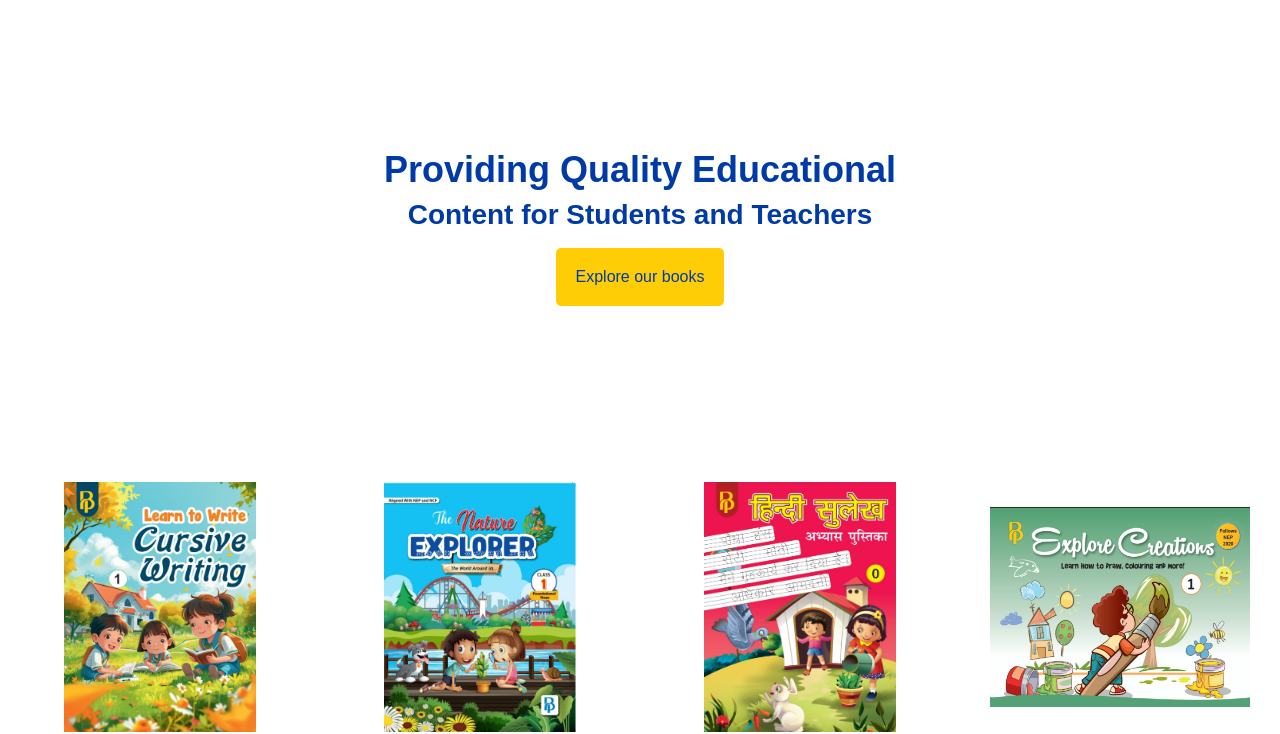
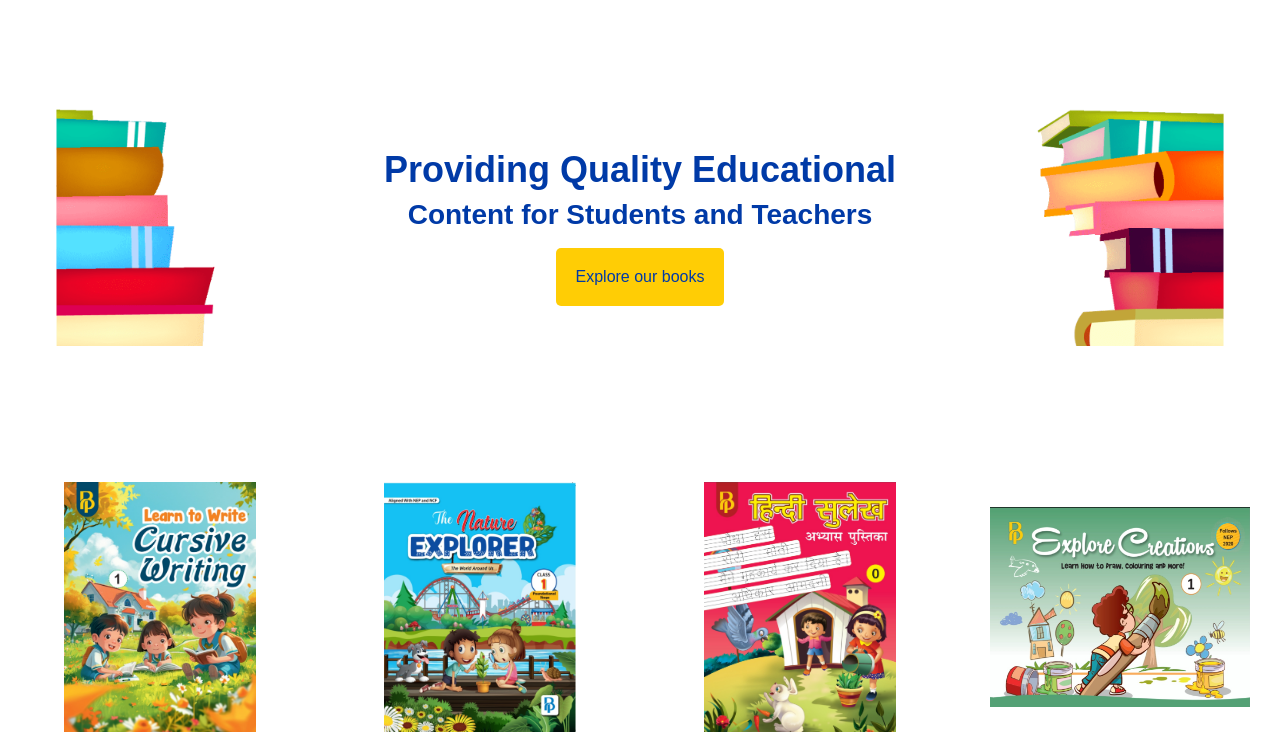
Before and after one commit to Sa7yaC/Bhargav-Publications, a plain HTML site: page index.html in a window 1280 px wide. Shown: the part 68-802 px from the top of the page. Drawn offline with nearby package versions, Linux system fonts and the light colour scheme; the site is published under a folder, as on GitHub Pages, so addresses that start at the root find nothing.

Commit message:
Update index.css

```diff
--- a/index.css
+++ b/index.css
@@ -44,7 +44,7 @@
 
 /* ----------------------------- Banner Styles ----------------------------- */
 .banner {
-    background-image: url(/Images/Background.png);
+    background-image: url(./Images/Background.png);
     background-size: cover;
     text-align: center;
     padding: 40px;
```
